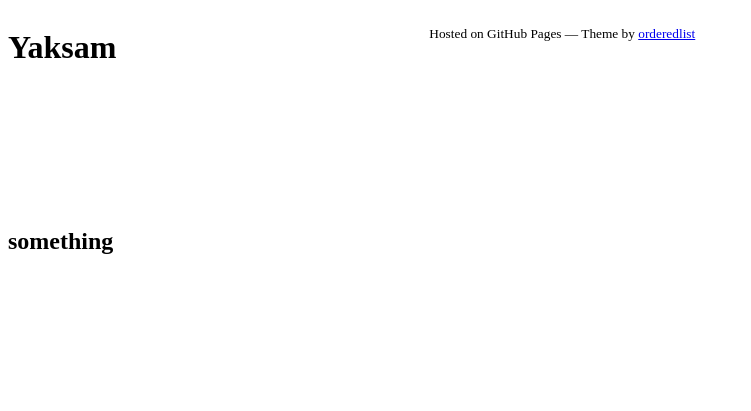
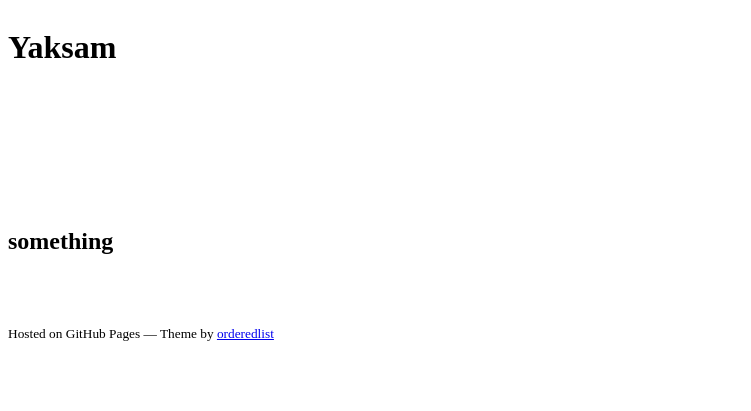
Before and after one commit to yakSam/YakSam, a plain HTML site: page index.html in a window 1280 px wide. Shown: the whole page, without its empty margins (0-751 px from the left). Drawn offline with Linux system fonts and the light colour scheme.

Commit message:
Update stylesheets/layout.css

```diff
--- a/stylesheets/layout.css
+++ b/stylesheets/layout.css
@@ -22,3 +22,7 @@ nav ul > li {
 section {
 	grid-row-start: 3;
 }
+
+footer {
+	grid-row-start: 4;
+}
```
